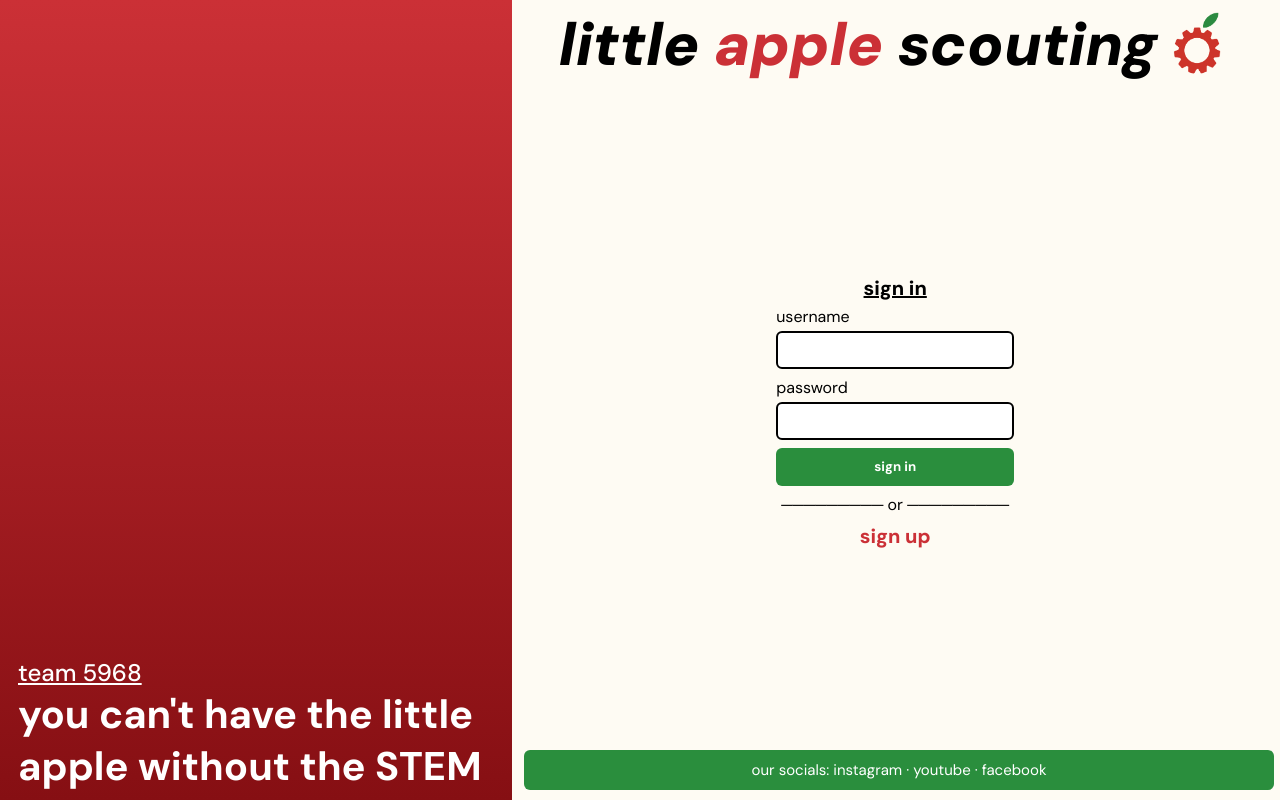
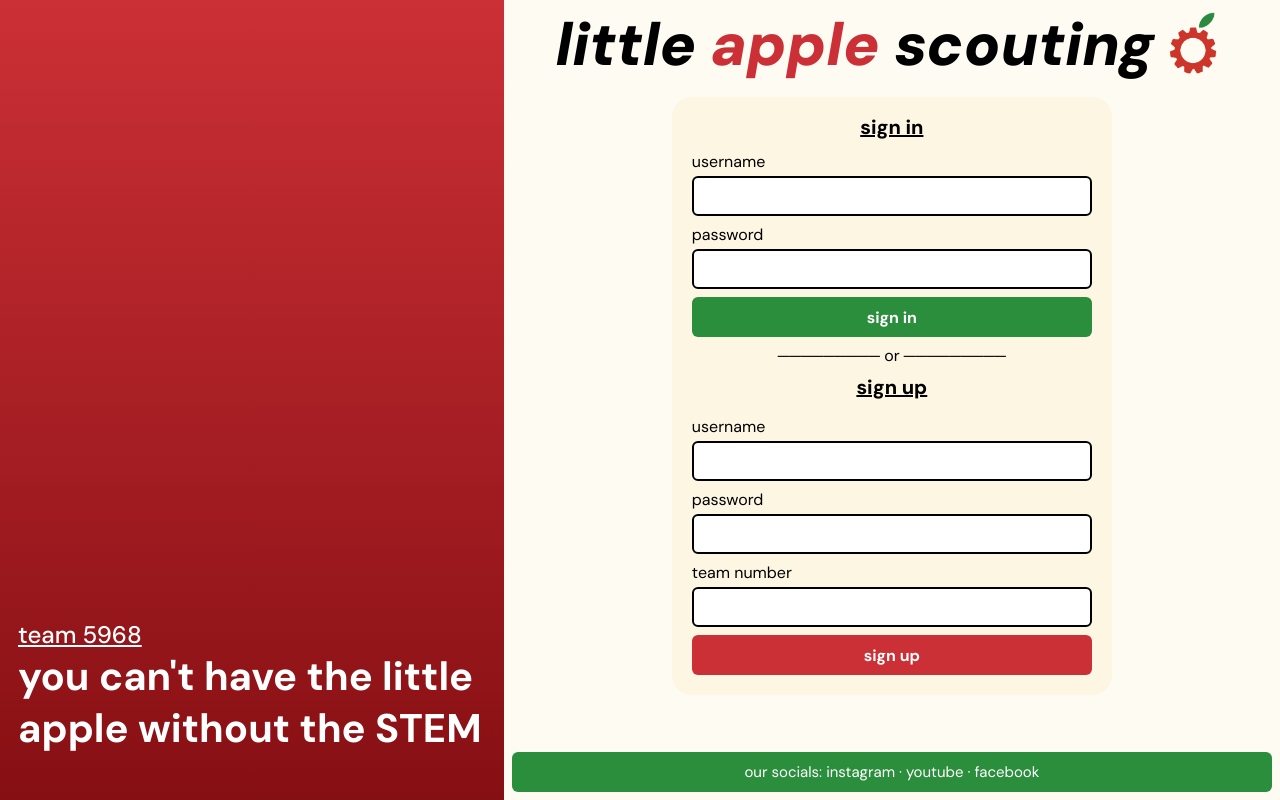
Before and after one commit to jonah-wanklyn/little-apple-scouting, a plain HTML site: page index.html in a window 1280 px wide. Drawn offline with Linux system fonts and the light colour scheme.

Commit message:
baseline elements done

```diff
--- a/buttons.css
+++ b/buttons.css
@@ -6,8 +6,8 @@ font-family: DM Sans;
  background-color:  #2a8e3d;
  color: white;
  border: none;
- width: 238px;
- height:38px;
+ width: 100%;
+ height:40px;
  border-radius: 6px;
  cursor: pointer;
  margin-right: 5px;
@@ -16,6 +16,7 @@ font-family: DM Sans;
  transition: opacity 0.15s;
  vertical-align: top;
  font-weight:bold;
+ font-size: 16px;
 }
 
 .signin:hover {
@@ -25,3 +26,28 @@ font-family: DM Sans;
 .signin:active {
  opacity: 0.5;
 }
+
+.signup {
+ background-color: #cb3036;
+ color: white;
+ border: none;
+ width: 100%;
+ height:40px;
+ border-radius: 6px;
+ cursor: pointer;
+ margin-right: 5px;
+ margin-top: 8px;
+ margin-bottom: 0px;
+ transition: opacity 0.15s;
+ vertical-align: top;
+ font-weight:bold;
+ font-size: 16px;
+}
+
+.signup:hover {
+ opacity: 0.8;
+}
+
+.signup:active {
+ opacity: 0.5;
+}
--- a/divs.css
+++ b/divs.css
@@ -5,6 +5,7 @@
   display:inline-flex;
   flex-direction: column;
   padding-left:10px;
+  padding-bottom: 38px;
   border:0px;
   margin:0px;
   justify-content: flex-end;
@@ -20,30 +21,38 @@
 }
 
 .login{
-  display:inline-block;
-  padding:0px;
-  border:0px;
-  margin:0px;
-  width: 238px;
-  margin:auto;
+  display: flex;
+  flex-direction: column;
+  justify-content: center;
+  width: 400px;
+  margin: auto;
+  padding: 0px;
+  border: 0px;
+  box-sizing: border-box;
+  background-color:  #fdf6e3;
+  border-radius: 6px;
+  box-shadow: 0px 0px 0px 20px #fdf6e3;
 }
 
 .dualmodules{
-  display: inline-block;
+  display: flex;
+
 }
 
 .rightmodule{
-  display: inline-flex;
-  flex-direction:column;
+  display: grid;
+  grid-template-rows: 1fr auto 1fr;
+  box-sizing: border-box;
   justify-content:space-between;
   margin-left: 8px;
+  margin-right:8px;
   vertical-align: top;
-  width: 58vw;
-  height:98.8vh
+  width: 60vw;
+  height:99vh;
 }
 
-.wrapper{
-  display:block;
-  width: 100%;
-  text-align:center;
+.bannerdiv{
+  display: flex;
+  flex-direction: column;
+  justify-content: flex-end;
 }
--- a/images and inputs.css
+++ b/images and inputs.css
@@ -22,13 +22,14 @@ a {
  border-radius: 6px;
  line-height: 1.6;
  padding-left: 6px;
- width: 226px;
- height: 32px;
+ width: 100%;
+ height: 40px;
  display: block;
  background-color: #ffffff;
  border-color: #000000;
  border-width: 2px;
  transition: opacity 0.15s;
+ box-sizing: border-box;
 }
 
 .searchbar:hover{
--- a/index.html
+++ b/index.html
@@ -43,10 +43,17 @@
               <input class="searchbar" type="text">
               <p class="body">password</p>
               <input class="searchbar" type="text">
-              <button class="signin" onclick="window.location.href='/main';"">sign in</button>
+              <button class="signin" onclick="window.location.href='/main';">sign in</button>
               <p class="or">&#9472;&#9472;&#9472;&#9472;&#9472;&#9472;&#9472;&#9472;&#9472; or
                 &#9472;&#9472;&#9472;&#9472;&#9472;&#9472;&#9472;&#9472;&#9472;</p>
-              <a class="upspan" href="/signup">sign up</a>
+              <a class="upspan">sign up</a>
+              <p class="body">username</p>
+              <input class="searchbar" type="text">
+              <p class="body">password</p>
+              <input class="searchbar" type="text">
+              <p class="body">team number</p>
+              <input class="searchbar" type="text">
+              <button class="signup">sign up</button>
             </div>
 
           <div class="bannerdiv">
--- a/text.css
+++ b/text.css
@@ -27,6 +27,7 @@ p {
  margin-bottom: 6px;
  margin-left: 0px;
  font-weight: 800;
+ text-decoration: underline;
 }
 
 .body {
@@ -46,7 +47,7 @@ p {
 .banner {
  margin-top: 8px;
  margin-bottom: 0px;
- width: 58.6vw;
+width: 59.4vw;
  vertical-align: bottom;
  font-size: 15px;
  background-color: #2a8e3d;
@@ -57,6 +58,7 @@ p {
  margin-left: 0px;
  margin-right:0px;
  border-radius: 6px;
+ height: 20px;
 }
 
 .socials{
@@ -90,18 +92,11 @@ p {
   margin-bottom:8px;
 }
 
-.signspan{
-  text-decoration: underline;
-}
-
-.upspan:hover{
-  text-decoration:underline;
-}
 
 .upspan{
-  text-decoration: none;
+  text-decoration: underline;
   display: block;
-  color:#cb3036;
+  color:black;
   font-size: 20px;
   font-weight:800;
   margin-bottom:8px;
```
